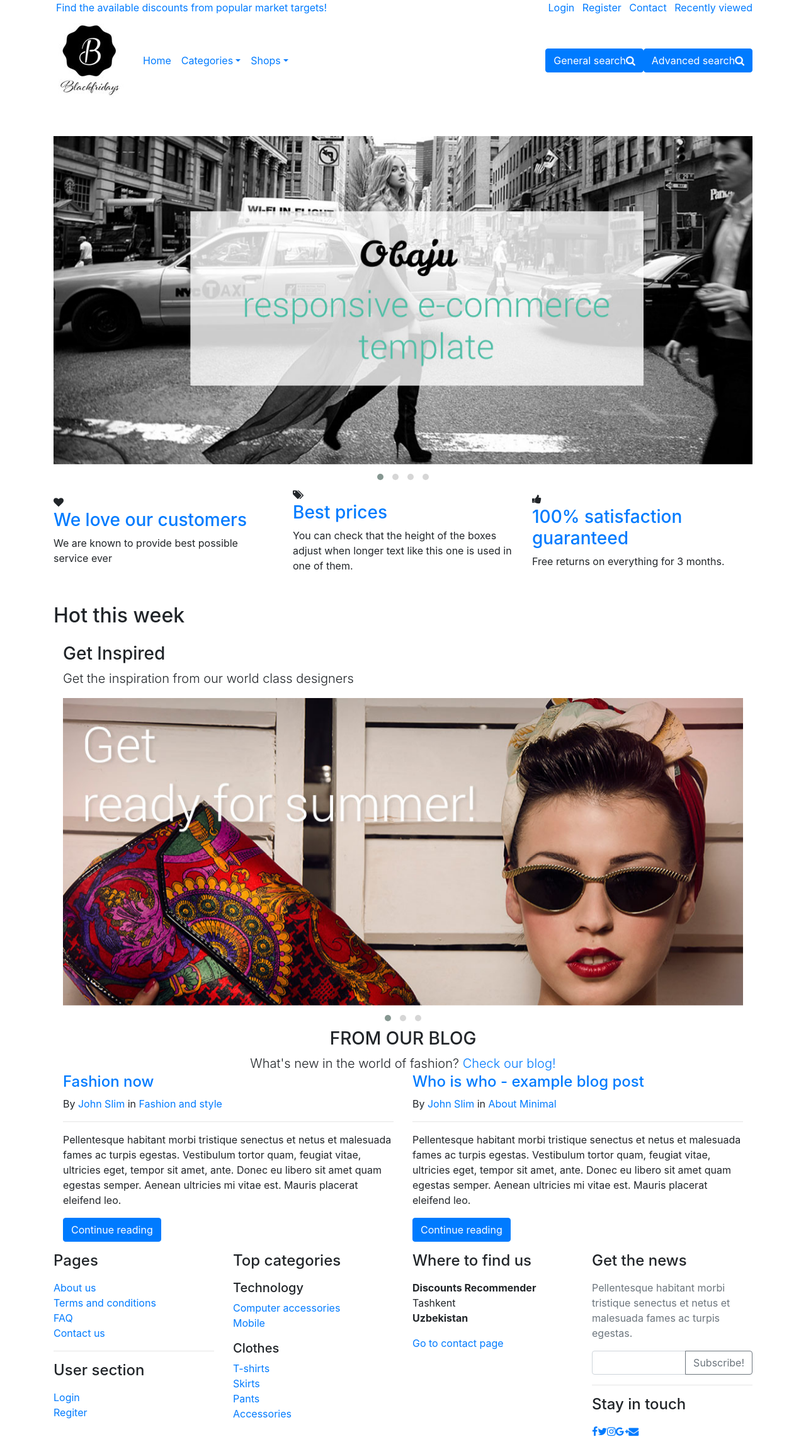
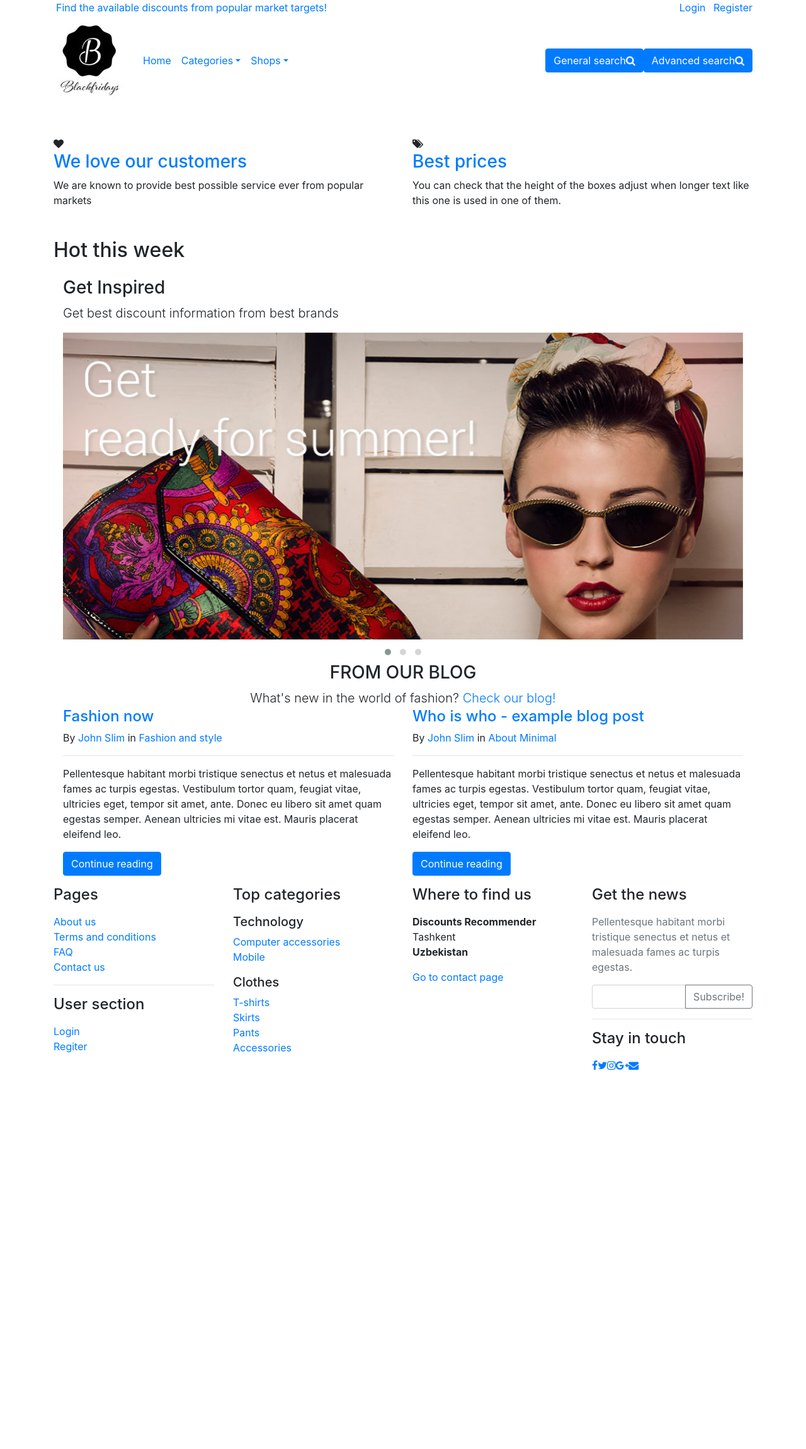
Before and after one commit to Nozima29/Tumaris-hakathon, a Django app: page / in a window 1280 px wide. Shown: the whole page at 63% size. After the commit the page ends 1699 px from the top, so only its background shows below. Run offline with Django 4.2, Linux system fonts and the light colour scheme; data that the repository does not hold is empty; some libraries are stand-ins or nearby versions.

Commit message:
search by brand, type done, links fixed

```diff
--- a/products/models.py
+++ b/products/models.py
@@ -54,6 +54,10 @@ class Products(models.Model):
     def __str__(self) -> str:
         return self.name
 
+    @property
+    def discount_price(self):
+        return self.price - (self.price * self.discount / 100)
+
 
 class ProductRate(models.Model):
     product = models.ForeignKey(
--- a/products/urls.py
+++ b/products/urls.py
@@ -1,16 +1,14 @@
-from django.conf import settings
-from django.conf.urls.static import static
 from django.urls import path
 from .views import *
 
 
 urlpatterns = [
-    # path('', HomeView.as_view(), name='home'),
-    path('', homepage, name='home'),
+    path('', HomeView.as_view(), name='home'),
     path('product/<int:pk>/', ProductDetailView.as_view(), name='detail'),
     path('product/register/', ProductRegisterView.as_view(),
          name='product-register'),
     path('categories/', CategoryView.as_view(), name='category'),
+    path('categories/<slug>/', CategoryView.as_view(), name='category-search'),
     path('blog/', BlogView.as_view(), name='blog'),
     path('post/', PostView.as_view(), name='post'),
 ]
--- a/products/views.py
+++ b/products/views.py
@@ -1,28 +1,31 @@
-from django.http import HttpResponse
-from django.shortcuts import render
+from typing import Type
+from django.shortcuts import redirect, render
 from django.views.generic import TemplateView, DetailView, ListView
-
+from django.db.models import Q
 
 # Create your views here.
-from products.models import Products, Category
+from products.models import Products, Category, Types
 from shop.models import Inventory
 
 
-def homepage(request):
-    if request.GET.get('search'):
-        keywrd = request.GET.get('search')
-        category = Category.objects.filter(name__startswith=keywrd)
-        shop = Inventory.objects.filter(name__startswith=keywrd)
-        products = Products.objects.filter(type__category__in=category)
-        context = {'categories': category,
-                   'shops': shop,
-                   'products': products}
-        return render(request, 'pages/category.html', context=context)
-    inventories = Inventory.objects.all()
-    context = {
-        'inventories': inventories
-    }
-    return render(request, 'pages/index.html', context=context)
+class HomeView(TemplateView):
+    template_name = 'pages/index.html'
+
+    def get(self, request):
+        if request.GET.get('search'):
+            keywrd = request.GET.get('search')
+            category = Category.objects.filter(name__startswith=keywrd)
+            shop = Inventory.objects.filter(name__startswith=keywrd)
+            products = Products.objects.filter(type__category__in=category)
+            context = {'categories': category,
+                       'shops': shop,
+                       'products': products}
+            return render(request, 'pages/category.html', context=context)
+        inventories = Inventory.objects.all()
+        context = {
+            'inventories': inventories
+        }
+        return render(request, 'pages/index.html', context=context)
 
 
 class ProductDetailView(DetailView):
@@ -44,12 +47,19 @@ class ProductDetailView(DetailView):
 class CategoryView(TemplateView):
     template_name = 'pages/category.html'
 
-    def get_context_data(self, **kwargs):
+    def get_context_data(self, slug=None, **kwargs):
         categories = Category.objects.all()
         shops = Inventory.objects.all()
         for category in categories:
             category.counter = category.type.all().count()
         products = Products.objects.all().order_by('-views')
+        if slug:
+            qs = Q(type__name=slug) | Q(type__category__name=slug)
+            products = products.filter(qs)
+
+        brand = self.request.GET.get('brand')
+        if brand:
+            products = products.filter(inventory__name=brand)
 
         return {'categories': categories, 'shops': shops, 'products': products}
 
@@ -64,3 +74,28 @@ class PostView(TemplateView):
 
 class ProductRegisterView(TemplateView):
     template_name = 'pages/shop-register-form.html'
+
+    def post(self, request):
+        data = request.POST
+        shop = Inventory.objects.get(name=data.get('shop'))
+        type = Types.objects.get(name=data.get('type'))
+        Products.objects.create(
+            name=data.get('name'),
+            inventory=shop,
+            type=type,
+            brand=data.get('brand'),
+            description=data.get('description', 'none'),
+            quantity=data.get('quantity', 1),
+            price=float(data.get('price')),
+            price_currency='USD',
+            discount=float(data.get('discount')),
+            collection=data.get('collection', 'none'),
+            image=data.get('image')
+        )
+        return redirect('category')
+
+    def get_context_data(self):
+        shops = Inventory.objects.all()
+        types = Types.objects.all()
+
+        return {'shops': shops, 'types': types}
--- a/templates/header.html
+++ b/templates/header.html
@@ -12,8 +12,8 @@
               <ul class="menu list-inline mb-0">
                 <li class="list-inline-item"><a href="#" data-toggle="modal" data-target="#login-modal">Login</a></li>
                 <li class="list-inline-item"><a href="{% url 'register' %}">Register</a></li>
-                <li class="list-inline-item"><a href="contact.html">Contact</a></li>
-                <li class="list-inline-item"><a href="#">Recently viewed</a></li>
+                {% comment %} <li class="list-inline-item"><a href="contact.html">Contact</a></li>
+                <li class="list-inline-item"><a href="#">Recently viewed</a></li> {% endcomment %}
               </ul>
             </div>
           </div>
@@ -131,7 +131,7 @@
             <div class="navbar-buttons d-flex justify-content-end">
               <!-- /.nav-collapse-->
               <div id="search-not-mobile" class="navbar-collapse collapse"></div><a data-toggle="collapse" href="#search" class="btn navbar-btn btn-primary d-none d-lg-inline-block"><span>General search</span><i class="fa fa-search"></i></a>
-              <div id="search-not-mobile" class="navbar-collapse collapse"></div><a href="#search" class="btn navbar-btn btn-primary d-none d-lg-inline-block"><span>Advanced search</span><i class="fa fa-search"></i></a>
+              <div id="search-not-mobile" class="navbar-collapse collapse"></div><a href="{% url 'category' %}" class="btn navbar-btn btn-primary d-none d-lg-inline-block"><span>Advanced search</span><i class="fa fa-search"></i></a>
             </div>
           </div>
         </div>
--- a/templates/pages/index.html
+++ b/templates/pages/index.html
@@ -10,57 +10,43 @@
     <div id="all">
       <div id="content">
         <div class="container">
-          <div class="row">
+          {% comment %} <div class="row">
             <div class="col-md-12">
               <div id="main-slider" class="owl-carousel owl-theme">
                 <div class="item"><img src="{% static 'img/main-slider1.jpg' %}" alt="" class="img-fluid"></div>
                 <div class="item"><img src="{% static 'img/main-slider2.jpg' %}" alt="" class="img-fluid"></div>
                 <div class="item"><img src="{% static 'img/main-slider3.jpg' %}" alt="" class="img-fluid"></div>
-                <div class="item"><img src="{% static 'img/main-slider4.jpg' %}" alt="" class="img-fluid"></div>
               </div>
-              <!-- /#main-slider-->
             </div>
-          </div>
+          </div> {% endcomment %}
         </div>
-        <!--
-        *** ADVANTAGES HOMEPAGE ***
-        _________________________________________________________
-        -->
         <div id="advantages">
           <div class="container">
             <div class="row mb-4">
-              <div class="col-md-4">
+              <div class="col-md-6">
                 <div class="box clickable d-flex flex-column justify-content-center mb-0 h-100">
                   <div class="icon"><i class="fa fa-heart"></i></div>
                   <h3><a href="#">We love our customers</a></h3>
-                  <p class="mb-0">We are known to provide best possible service ever</p>
+                  <p class="mb-0">We are known to provide best possible service ever from popular markets</p>
                 </div>
               </div>
-              <div class="col-md-4">
+              <div class="col-md-6">
                 <div class="box clickable d-flex flex-column justify-content-center mb-0 h-100">
                   <div class="icon"><i class="fa fa-tags"></i></div>
                   <h3><a href="#">Best prices</a></h3>
                   <p class="mb-0">You can check that the height of the boxes adjust when longer text like this one is used in one of them.</p>
                 </div>
               </div>
-              <div class="col-md-4">
+              {% comment %} <div class="col-md-4">
                 <div class="box clickable d-flex flex-column justify-content-center mb-0 h-100">
                   <div class="icon"><i class="fa fa-thumbs-up"></i></div>
                   <h3><a href="#">100% satisfaction guaranteed</a></h3>
                   <p class="mb-0">Free returns on everything for 3 months.</p>
                 </div>
-              </div>
+              </div> {% endcomment %}
             </div>
-            <!-- /.row-->
           </div>
-          <!-- /.container-->
         </div>
-        <!-- /#advantages-->
-        <!-- *** ADVANTAGES END ***-->
-        <!--
-        *** HOT PRODUCT SLIDESHOW ***
-        _________________________________________________________
-        -->
         <div id="hot">
           <div class="box py-4">
             <div class="container">
@@ -80,13 +66,13 @@
                           <div class="flip-container">
                             <div class="flipper">
                               <div class="front"><a href="{% url 'detail' product.pk %}"><img src="{{ product.image.url }}" alt="" class="img-fluid"></a></div>
-                              <div class="back"><a href="{% url 'detail' product.pk %}"><img src="{{ product.image.url }}" alt="" class="img-fluid"></a></div>
+                              <div class="back"><a href="{% url 'detail' product.pk %}"><img src="{{ product.image.url }}" alt="{% static 'img/logo.png' %}" class="img-fluid"></a></div>
                             </div>
                           </div><a href="{% url 'detail' product.pk %}" class="invisible"><img src="{{ product.image.url }}" alt="" class="img-fluid"></a>
                           <div class="text">
                             <h3><a href="{% url 'detail' product.pk %}">{{ product.name }}</a></h3>
                             <p class="price">
-                              <del>$280</del>{{ product.price }}
+                              <del>{{ product.price }}</del> {{ product.discount_price }}
                             </p>
                           </div>
                           <!-- /.text-->
@@ -125,7 +111,7 @@
           <div class="col-md-12">
             <div class="box slideshow">
               <h3>Get Inspired</h3>
-              <p class="lead">Get the inspiration from our world class designers</p>
+              <p class="lead">Get best discount information from best brands</p>
               <div id="get-inspired" class="owl-carousel owl-theme">
                 <div class="item"><a href="#"><img src="{% static 'img/getinspired1.jpg' %}" alt="Get inspired" class="img-fluid"></a></div>
                 <div class="item"><a href="#"><img src="{% static 'img/getinspired2.jpg' %}" alt="Get inspired" class="img-fluid"></a></div>
```
Also changed, not shown: templates/pages/category.html (+4 -20 lines), templates/pages/shop-register-form.html (+7 -3 lines), static/img/main-slider1.jpg, static/img/main-slider2.jpg, static/img/main-slider3.jpg, static/img/main-slider4.jpg (deleted).
